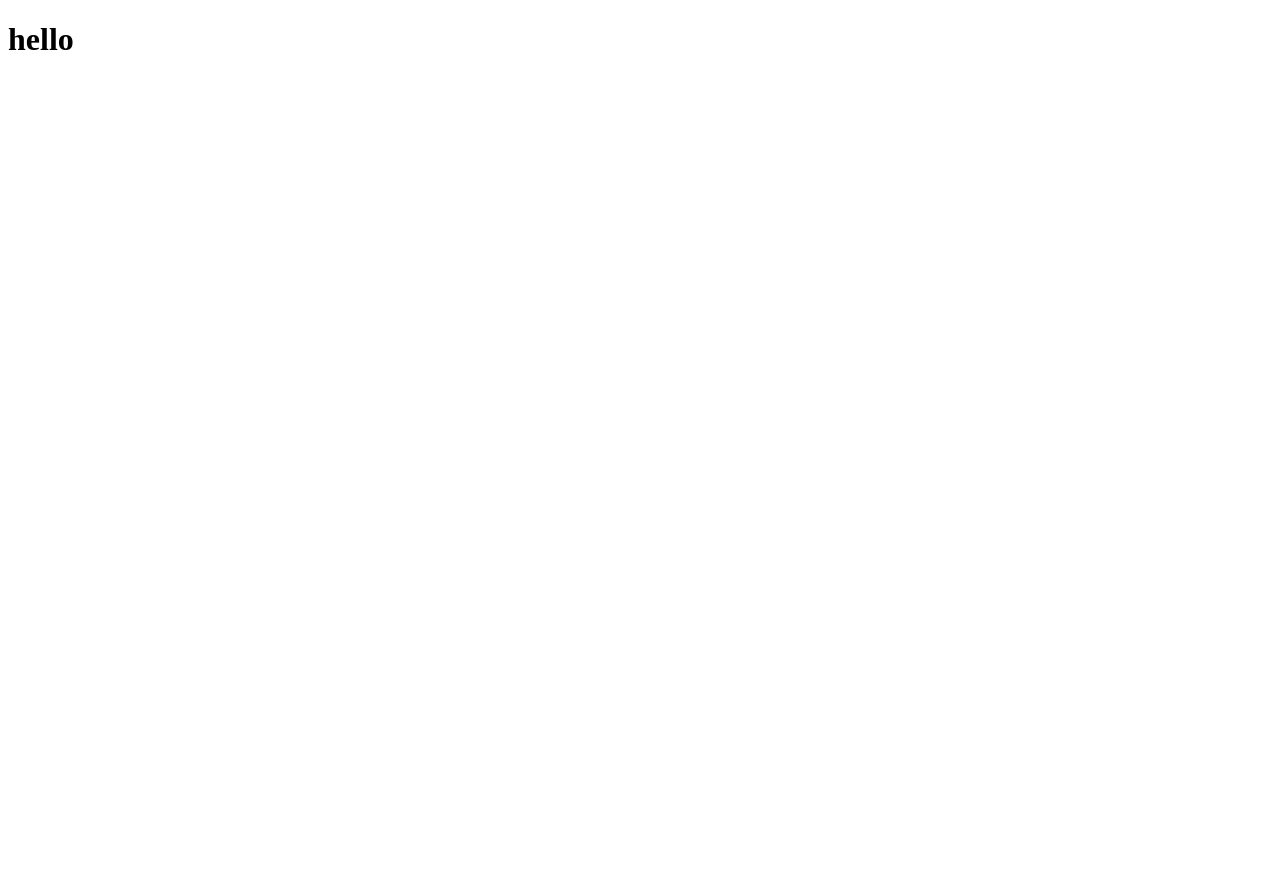
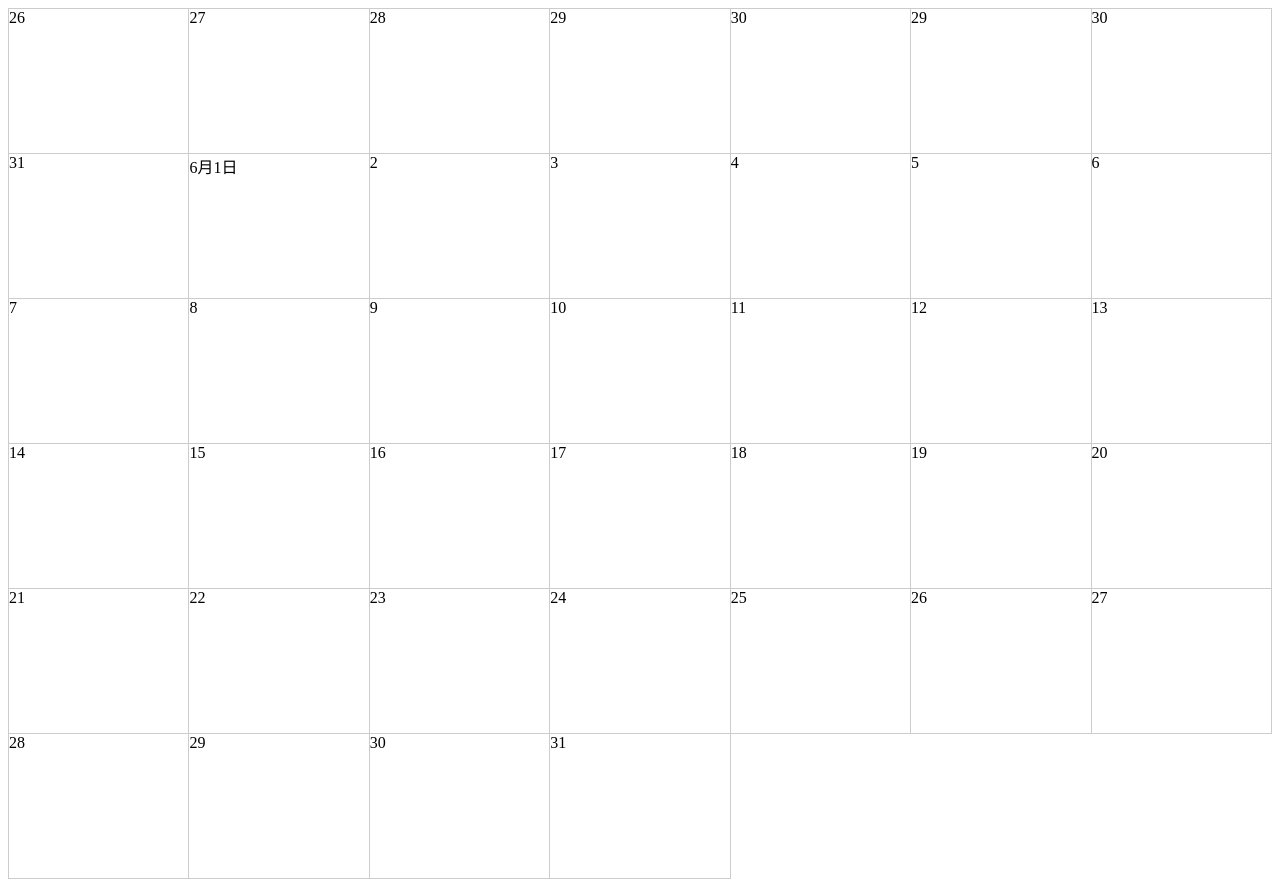
Before and after one commit to togami2864/CalendarWithTodo, a React (Create React App) app in the folder front/: page / in a window 1280 px wide. Before the commit the page ends 800 px from the top, so only its background shows below. Built offline with nearby package versions, Linux system fonts and the light colour scheme.

Commit message:
make calendar UI

```diff
--- a/front/package.json
+++ b/front/package.json
@@ -9,6 +9,7 @@
     "@testing-library/react": "^9.3.2",
     "@testing-library/user-event": "^7.1.2",
     "@types/jest": "^24.0.0",
+    "@types/material-ui": "^0.21.7",
     "@types/node": "^12.0.0",
     "@types/react": "^16.9.0",
     "@types/react-dom": "^16.9.0",
--- a/front/src/App.tsx
+++ b/front/src/App.tsx
@@ -1,7 +1,63 @@
 import React from "react";
 
-function App() {
-  return <h1>hello</h1>;
-}
+import { GridList } from "@material-ui/core";
+import { useStyles } from "./styles.js";
 
+const calendar = [
+  "26",
+  "27",
+  "28",
+  "29",
+  "30",
+  "29",
+  "30",
+  "31",
+  "6月1日",
+  "2",
+  "3",
+  "4",
+  "5",
+  "6",
+  "7",
+  "8",
+  "9",
+  "10",
+  "11",
+  "12",
+  "13",
+  "14",
+  "15",
+  "16",
+  "17",
+  "18",
+  "19",
+  "20",
+  "21",
+  "22",
+  "23",
+  "24",
+  "25",
+  "26",
+  "27",
+  "28",
+  "29",
+  "30",
+  "31",
+];
+
+const App: React.FC = () => {
+  const styles = useStyles();
+
+  return (
+    <div className={styles.container}>
+      <GridList className={styles.grid} cols={7} spacing={0} cellHeight="auto">
+        {calendar.map((c) => (
+          <li>
+            <div className={styles.element}>{c}</div>
+          </li>
+        ))}
+      </GridList>
+    </div>
+  );
+};
 export default App;
--- /dev/null
+++ b/front/src/styles.js
@@ -0,0 +1,18 @@
+import React from "react";
+import { Paper, makeStyles } from "@material-ui/core";
+// import { makeStyles } from "@material-ui/styles";
+
+export const useStyles = makeStyles(() => ({
+  container: {
+    height: "90vh",
+  },
+  element: {
+    borderRight: "1px solid #ccc",
+    borderBottom: "1px solid #ccc",
+    height: "18vh",
+  },
+  grid: {
+    borderLeft: "1px solid #ccc",
+    borderTop: "1px solid #ccc",
+  },
+}));
```
Also changed, not shown: 1 other file (tests, documents, lock files or other folders).
